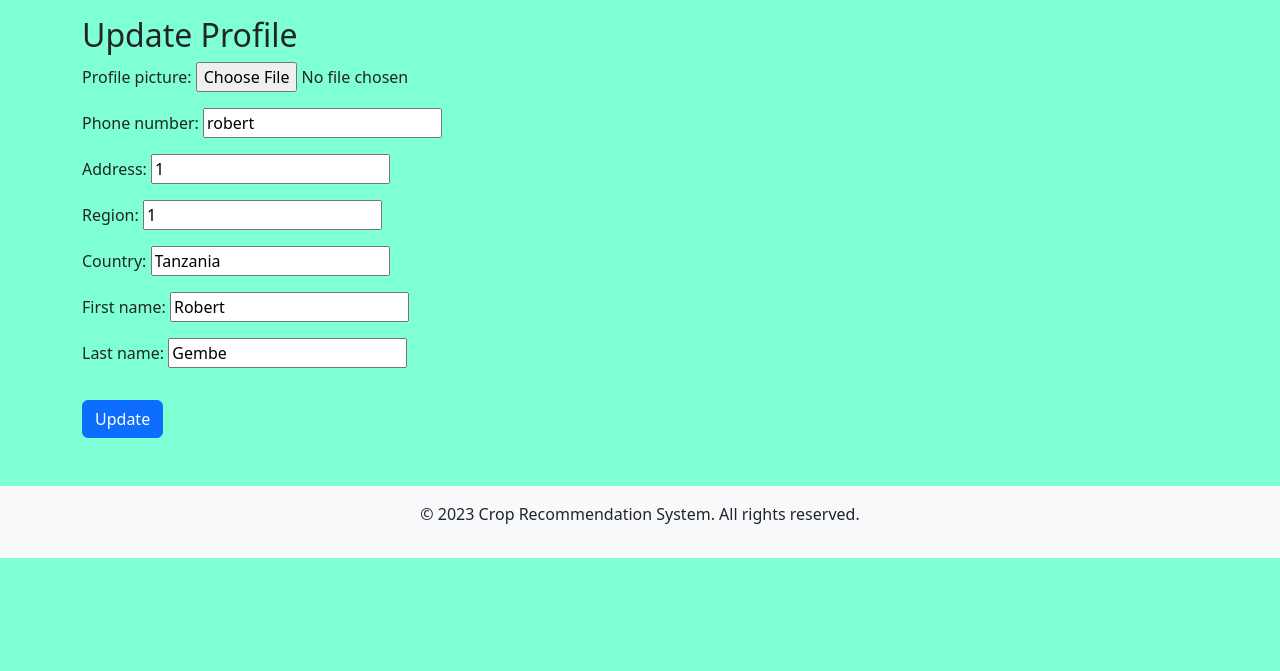
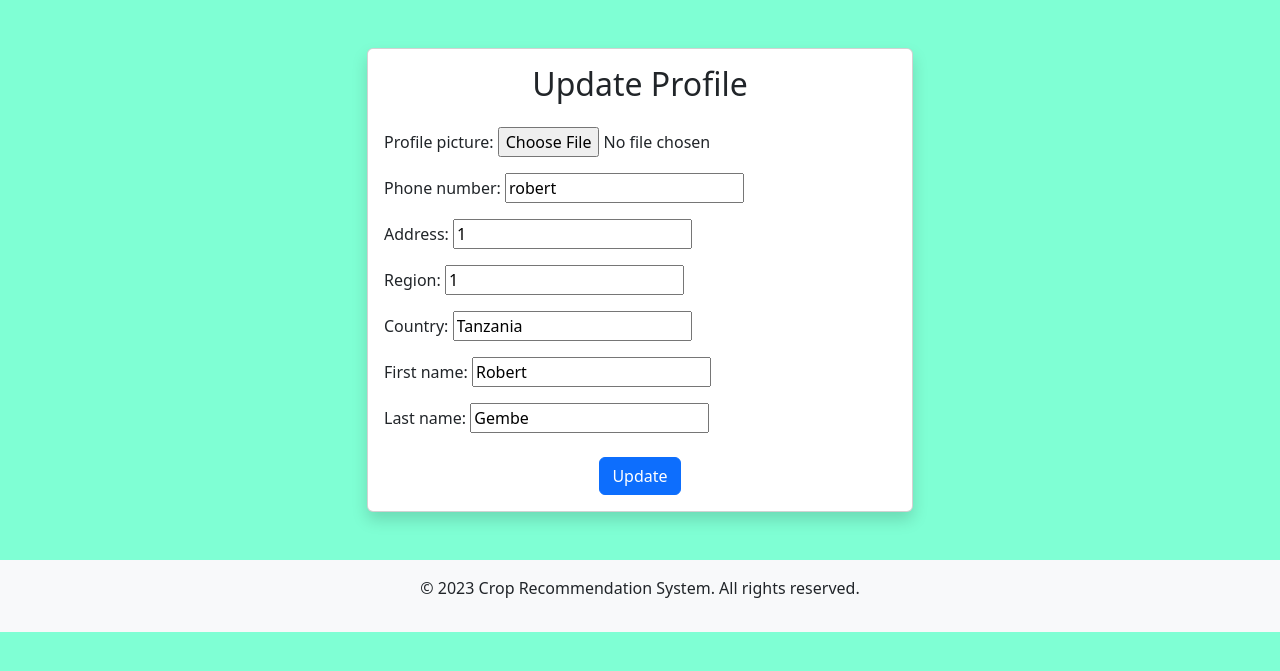
Before and after one commit to Robert-Xsa/Crop-Recommendation-System, a Django app: page /update-profile/ in a window 1280 px wide. Shown: the part 56-727 px from the top of the page. Run offline with Django 4.2, Linux system fonts and the light colour scheme; a user stored in the database is signed in; data comes from the database, SQL or seed files in the repository; both versions use the stored data as it was after the commit.

Commit message:
4'th commit

```diff
--- a/crops/templates/update_profile.html
+++ b/crops/templates/update_profile.html
@@ -5,12 +5,22 @@
 {% endblock %}
 
 {% block content %}
-  <div class="container mt-3">
-    <h2>Update Profile</h2>
-    <form method="post" enctype="multipart/form-data">
-      {% csrf_token %}
-      {{ form.as_p }}
-      <button type="submit" class="btn btn-primary mt-3">Update</button>
-    </form>
+<div class="container mt-5">
+  <div class="row justify-content-center">
+    <div class="col-md-6">
+      <div class="card shadow">
+        <div class="card-body">
+          <h2 class="text-center mb-4">Update Profile</h2>
+          <form method="post" enctype="multipart/form-data">
+            {% csrf_token %}
+            {{ form.as_p }}
+            <div class="text-center mt-4">
+              <button type="submit" class="btn btn-primary">Update</button>
+            </div>
+          </form>
+        </div>
+      </div>
+    </div>
   </div>
+</div>
 {% endblock %}
```
Also changed, not shown: crops/templates/registration/password_change.html (+19 -2 lines), crops/templates/registration/register.html (+18 -4 lines), crops/profile_pictures/uchwara_Q9S8qhD.JPG (added), db.sqlite3.
